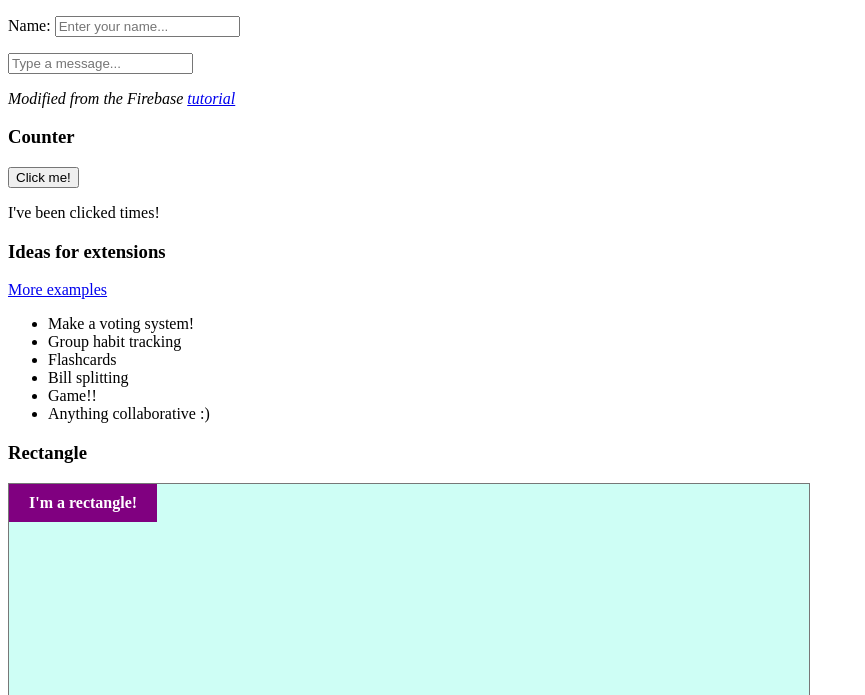
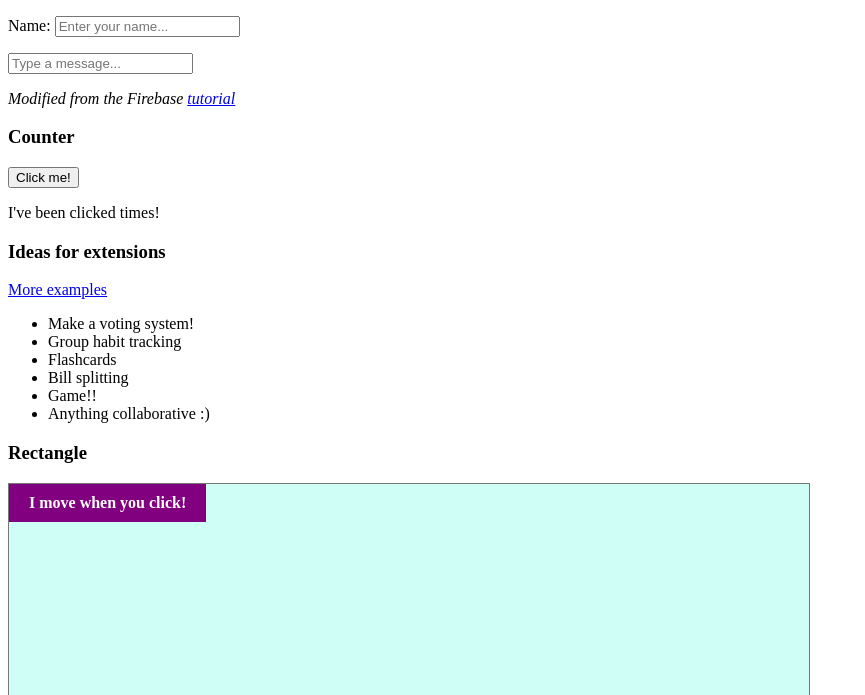
Before and after one commit to swestwood/hackoverflow-workshop, a website: page views/firebase-demo.html in a window 1280 px wide. Shown: the part 105-800 px from the top of the page, without its empty margins (0-865 px from the left). Drawn offline with nearby package versions, Linux system fonts and the light colour scheme; a script that the page names is missing; files whose address does not match are found by name.

Commit message:
Update rectangle demo

```diff
--- a/views/firebase-demo.html
+++ b/views/firebase-demo.html
@@ -41,7 +41,7 @@
 
 <h3>Rectangle</h3>
 <div class="rectangle-container">
-  <div class="rectangle">I'm a rectangle!</div>
+  <div class="rectangle">I move when you click!</div>
 </div>
 <script src="js/firebase-demo.js"></script>
 </body>
```
